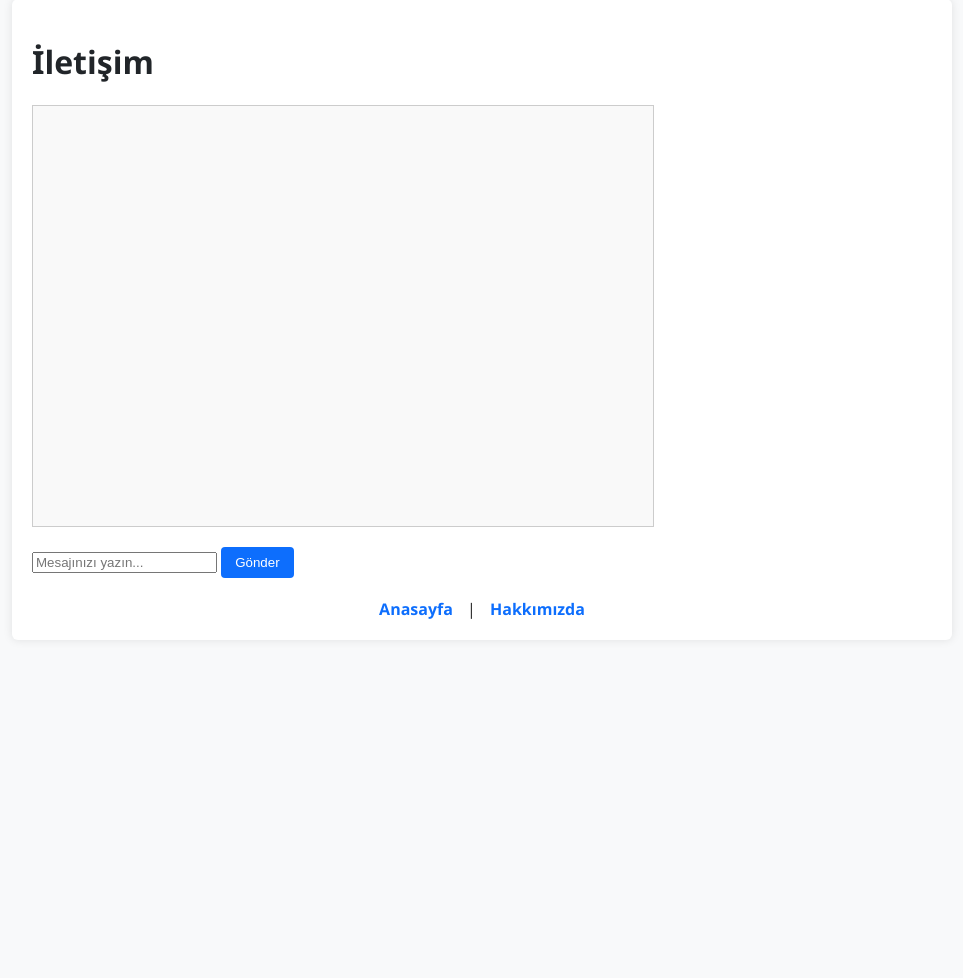
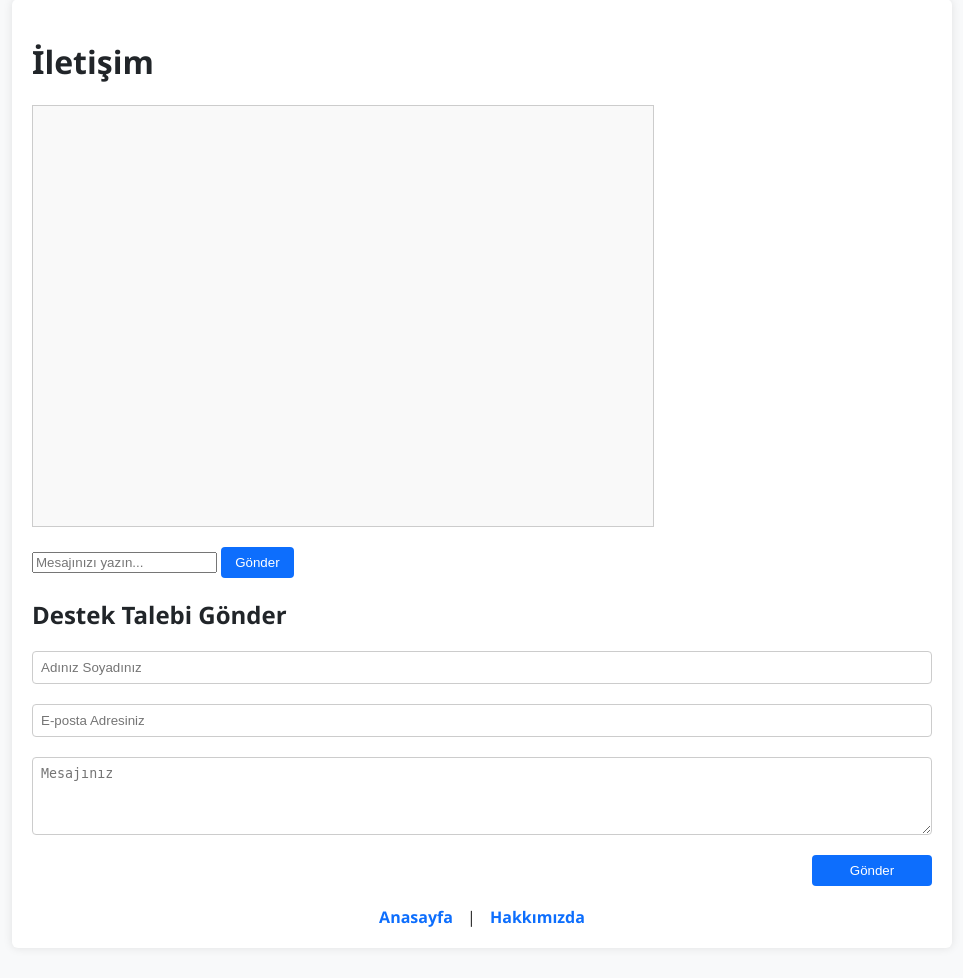
Before and after one commit to Algan65/Sepetinyolu, a Flask app: page /contact in a window 1280 px wide. Shown: the part 31-1009 px from the top of the page, without its empty margins (158-1121 px from the left). Before the commit the page ends 650 px from the top, so only its background shows below. Run offline with Flask 3, Linux system fonts and the light colour scheme.

Commit message:
Update contact.html

```diff
--- a/templates/contact.html
+++ b/templates/contact.html
@@ -28,6 +28,21 @@
             background-color: #fff3cd;
             text-align: left;
         }
+        form.support-form {
+            margin-top: 20px;
+            display: flex;
+            flex-direction: column;
+            gap: 10px;
+        }
+        form.support-form input, form.support-form textarea {
+            padding: 8px;
+            border-radius: 4px;
+            border: 1px solid #ccc;
+        }
+        form.support-form button {
+            width: 120px;
+            align-self: flex-end;
+        }
     </style>
 </head>
 <body>
@@ -36,6 +51,15 @@
         <div class="chatbox" id="chatbox"></div>
         <input type="text" id="userInput" placeholder="Mesajınızı yazın..." onkeydown="handleEnter(event)">
         <button onclick="sendMessage()">Gönder</button>
+
+        <h2>Destek Talebi Gönder</h2>
+        <form class="support-form" method="POST" action="/support">
+            <input type="text" name="name" placeholder="Adınız Soyadınız" required>
+            <input type="email" name="email" placeholder="E-posta Adresiniz" required>
+            <textarea name="message" rows="4" placeholder="Mesajınız" required></textarea>
+            <button type="submit">Gönder</button>
+        </form>
+
         <div class="links">
             <a href="/">Anasayfa</a> | <a href="/about">Hakkımızda</a>
         </div>
@@ -67,11 +91,14 @@
         function getBotResponse(msg) {
             msg = msg.toLowerCase();
             if (msg.includes("merhaba")) return "Merhaba! Size nasıl yardımcı olabilirim?";
-            if (msg.includes("sipariş")) return "Siparişiniz kargoya verilmiştir. Takip numarası SMS olarak gönderilmiştir.";
-            if (msg.includes("iade")) return "İade için 14 gün içinde bizimle iletişime geçebilirsiniz.";
+            if (msg.includes("sipariş")) return "Siparişiniz kargoya verilmiştir. Takip numarası SMS ile iletilecektir.";
+            if (msg.includes("iade")) return "İade işlemleri için lütfen sipariş tarihinizden itibaren 14 günü aşmayınız.";
             if (msg.includes("kargo")) return "Kargolar genellikle 1-3 iş günü içinde teslim edilir.";
-            if (msg.includes("canlı")) return "Şu an canlı destek aktif değil ama buradan yardımcı olabilirim.";
-            return "Üzgünüm, sorunu tam anlayamadım. Daha net yazabilir misiniz?";
+            if (msg.includes("canlı destek")) return "Şu an canlı destek ekibimiz çevrimdışı. Size buradan yardımcı olabilirim.";
+            if (msg.includes("ödeme")) return "Ödeme yöntemlerimiz arasında kredi kartı, havale ve kapıda ödeme mevcuttur.";
+            if (msg.includes("indirim")) return "Anlık kampanyalarımızı ana sayfadan takip edebilirsiniz.";
+            if (msg.includes("ürün nerede")) return "Sipariş takibini hesabınızdaki 'Siparişlerim' bölümünden yapabilirsiniz.";
+            return "Üzgünüm, sizi tam anlayamadım. Lütfen daha açık bir şekilde tekrar yazar mısınız?";
         }
     </script>
 </body>
```
